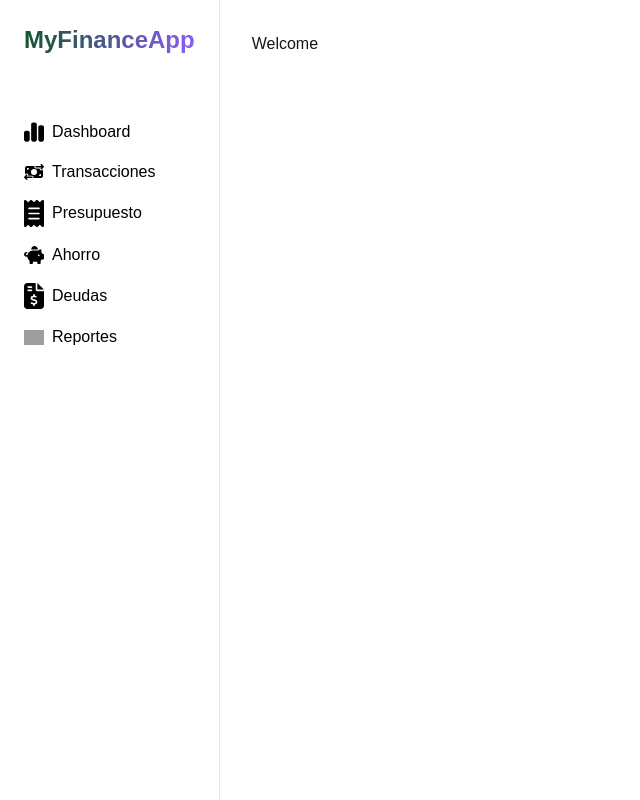
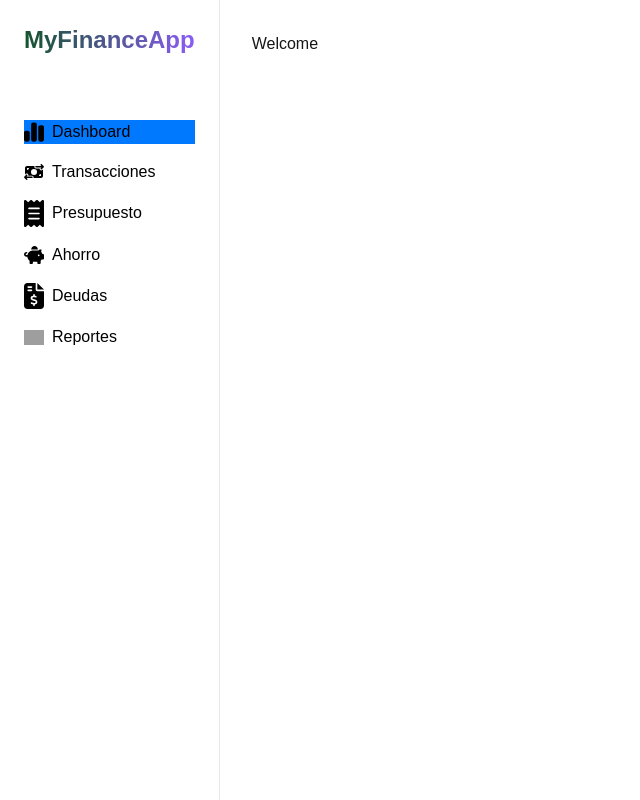
Before and after one commit to Jeim05/personal-finance-app, a Next.js app: page / in a window 1280 px wide. Shown: the whole page, without its empty margins (0-640 px from the left). Built offline with nearby package versions, Linux system fonts and the light colour scheme; grey boxes are pictures that could not be loaded.

Commit message:
Aplicacion de PATHNAME

```diff
--- a/components/Sidebar.tsx
+++ b/components/Sidebar.tsx
@@ -1,3 +1,4 @@
+'use client'
 import { sidebarLinks } from '@/constants'
 import Image from 'next/image'
 import Link from 'next/link'
@@ -14,10 +15,13 @@ const Sidebar = () => {
                     </h1>
                 </Link>
                 {sidebarLinks.map((item) => {
+                    const isActive = pathname == item.route || pathname.startsWith(`${item.route}/`);
+
                     return (
-                        <Link key={item.label} href={item.route} className='text-black flex gap-2 items-center'>
+                        <Link key={item.label} href={item.route} className={`text-black flex gap-2 items-center ${isActive ? 'bg-[#0179FE]' : ''}`}>
                             <Image src={item.icon} width={20} height={20} alt='icon' className='text-red-800' />
-                            {item.label}</Link>
+                            {item.label}
+                        </Link>
                     )
                 })}
             </nav>
--- a/constants/index.ts
+++ b/constants/index.ts
@@ -2,7 +2,7 @@
 export const sidebarLinks=[
     {
         icon: '/images/icons-sidebar/chart-simple-solid.svg',
-        route: '',
+        route: '/',
         label: 'Dashboard'
     },
     {
```
Also changed, not shown: app/(root)/transacciones/page.tsx (renamed from app/transacciones/page.tsx).
